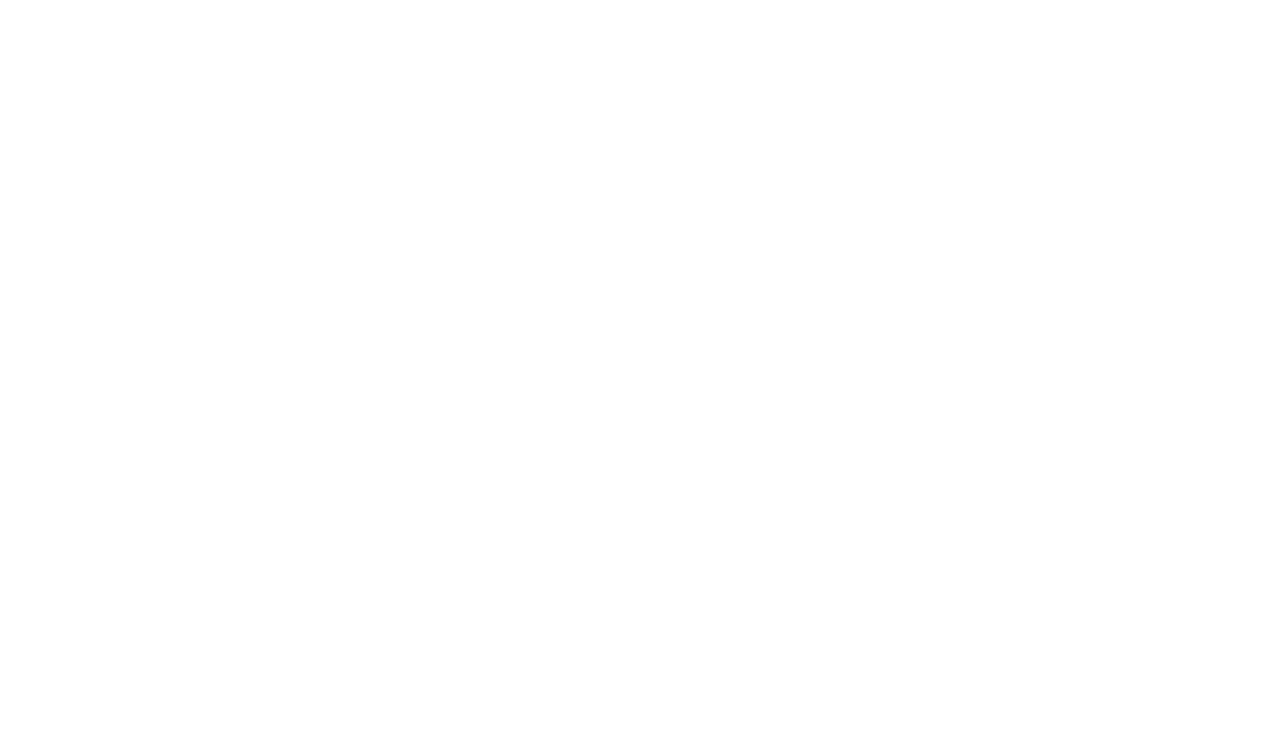
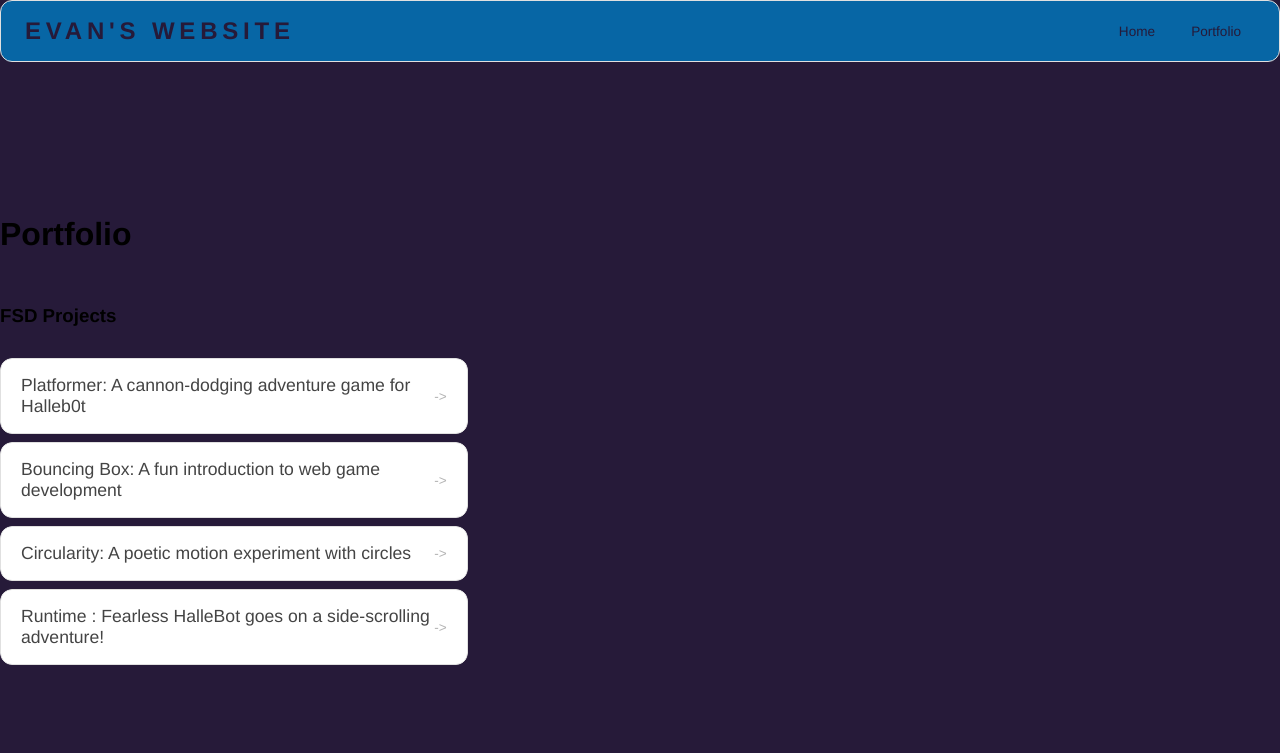
Before and after one commit to hampton44822/hampton44822.github.io, a plain HTML site: page portfolio.html in a window 1280 px wide. Drawn offline with Linux system fonts and the light colour scheme.

Commit message:
portfolio update

```diff
--- a/portfolio.html
+++ b/portfolio.html
@@ -0,0 +1,44 @@
+<!DOCTYPE html>
+<html>
+  <head>
+    <title>Evan's Portfolio</title>
+    <link rel="stylesheet" href="style.css"/>
+  </head>
+
+  <body>
+    <!-- All content goes here-->
+     <div id=" all-contents">
+      <nav>
+ <h1> Evan's Website</h1>
+    <ul id="nav-ul">
+      <li class="nav-li"><a
+        href="index.html">Home</a></li>
+        <li class="nav-li"><a
+          href="portfolio.html">Portfolio</a></li>
+    </ul>
+      </nav>
+
+      <main>
+      <div class="content">
+        <h1>Portfolio</h1>
+        <h3>FSD Projects</h3>
+        <ul id="portfolio">
+          <li>
+  <a href="fsd-projects/platformer/">Platformer: A cannon-dodging adventure game for Halleb0t</a>
+</li>
+<li>
+  <a href="fsd-projects/bouncing-box/">Bouncing Box: A fun introduction to web game development</a>
+</li>
+<li>
+  <a href="fsd-projects/circularity/">Circularity: A poetic motion experiment with circles</a>
+</li>
+<li>
+ <a href="fsd-projects/runtime/">Runtime : Fearless HalleBot goes on a side-scrolling adventure!</a>
+</li>
+
+        </ul>
+      <!--ASD projects will go here-->
+
+     </div>
+     </main>
+  </body>
--- a/style.css
+++ b/style.css
@@ -165,3 +165,56 @@ nav h1 {
 background: rgb(38, 26, 57);
 color: rgb(7, 102, 165);
 }
+
+/* Portfolio styles */
+.content h1 {
+  color: black;
+}
+
+#portfolio {
+  list-style: none;
+  margin: 0;
+  padding: 0;
+  width: 100%;
+  display: flex;
+  flex-direction: column;
+  gap: 8px;
+}
+
+#portfolio li {
+  border-radius: 12px;
+  overflow: hidden;
+}
+
+#portfolio a {
+  display: flex;
+  justify-content: space-between;
+  align-items: center;
+  text-decoration: none;
+  color: #444;
+  padding: 16px 20px;
+  font-size: 1.1rem;
+  font-weight: 500;
+  background: #fff;
+  border: 1px solid #e0e0e0;
+  border-radius: 12px;
+  transition: background 0.25s ease, color 0.25s ease, transform 0.25s ease;
+}
+
+#portfolio a:hover {
+  background: #000;
+  color: #fff;
+  transform: translateX(4px);
+}
+
+#portfolio a::after {
+  content: "->";
+  font-size: 0.85rem;
+  opacity: 0.4;
+  transition: opacity 0.25s ease;
+  white-space: nowrap;
+}
+
+#portfolio a:hover::after {
+  opacity: 1;
+}
```
